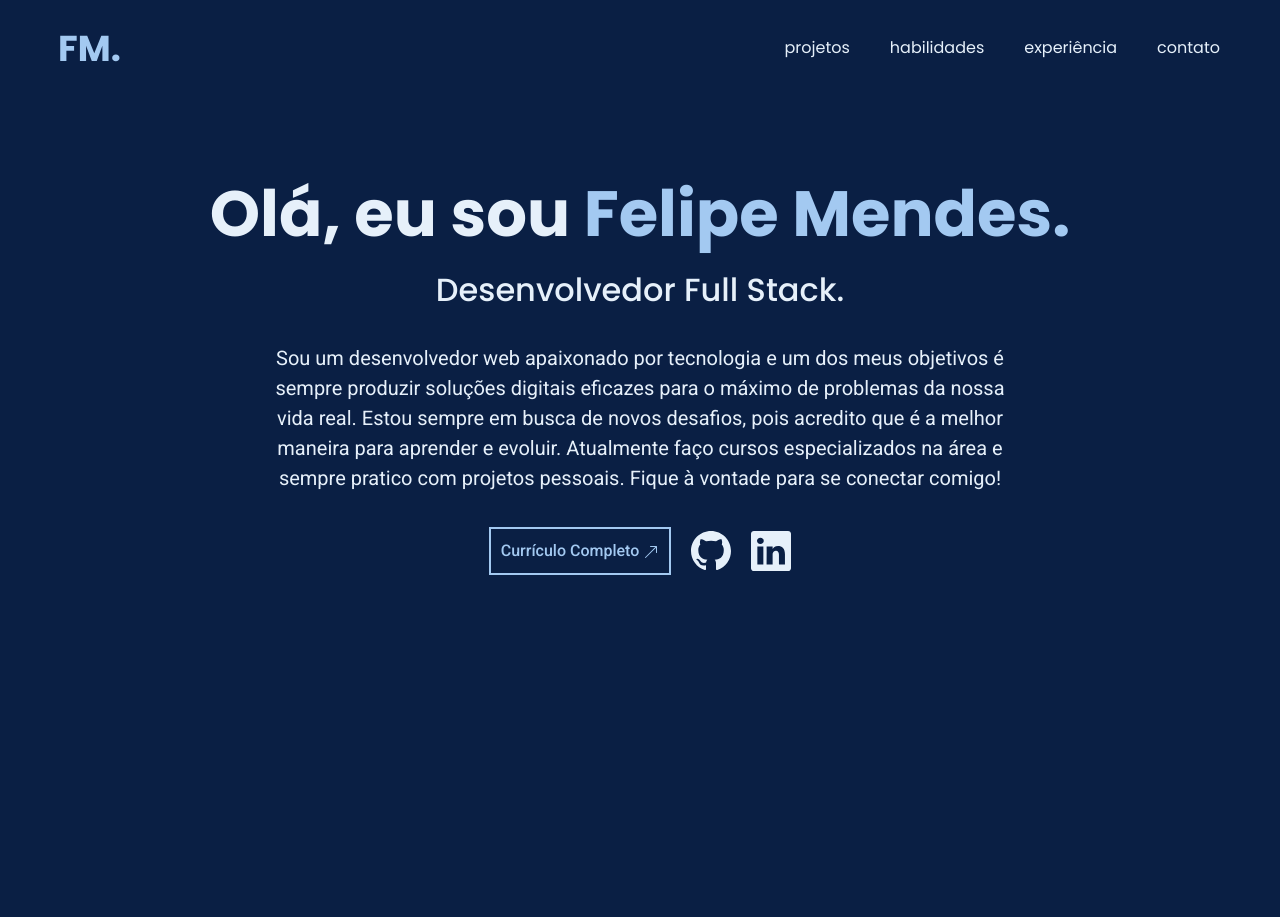
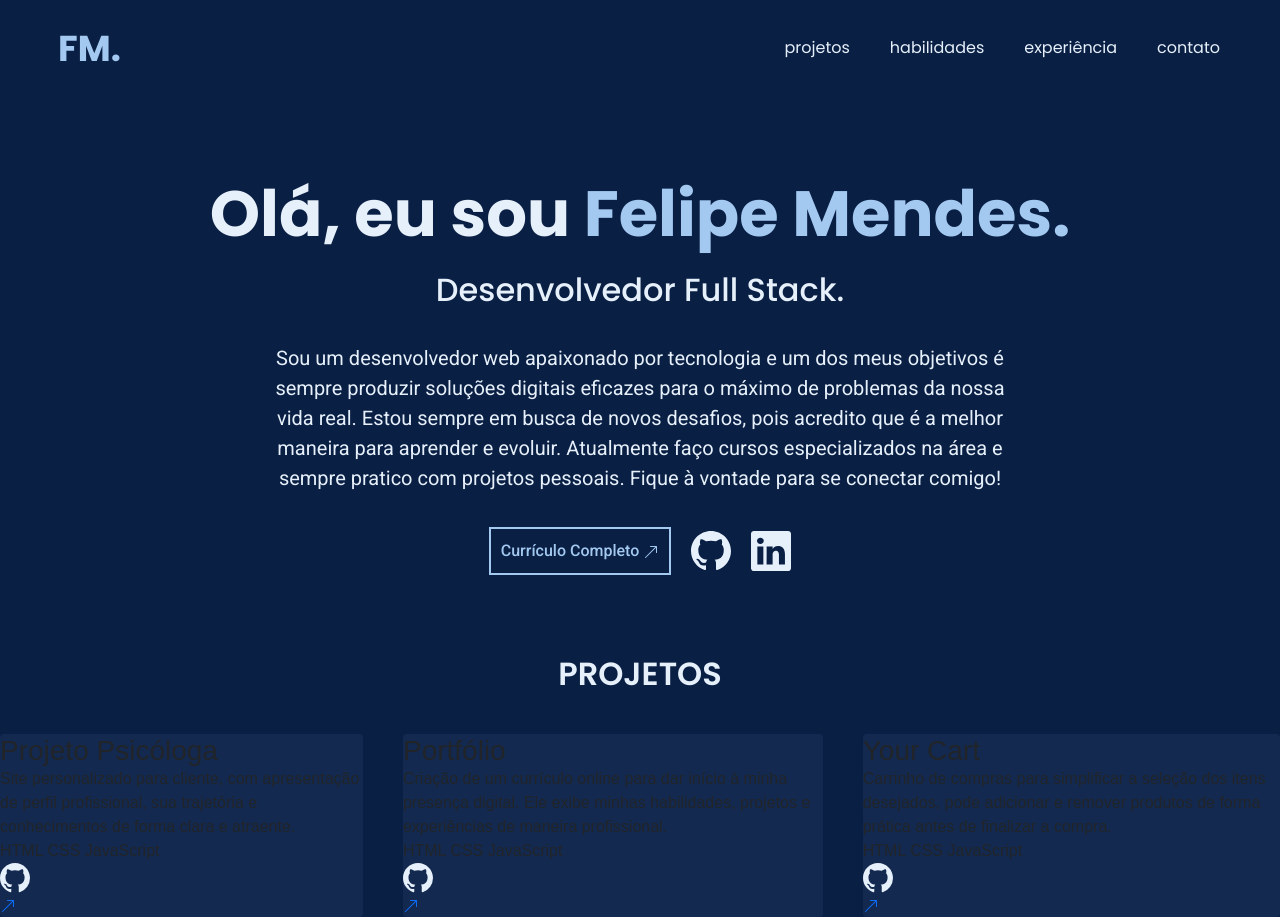
Before and after one commit to felipermendess/portfolio, a plain HTML site: page index.html in a window 1280 px wide. Before the commit the page ends 800 px from the top, so only its background shows below. Drawn offline with nearby package versions, Linux system fonts and the light colour scheme.

Commit message:
criando a seção de projetos

```diff
--- a/css/introducao.css
+++ b/css/introducao.css
@@ -151,7 +151,7 @@
         padding: 6px;
         font-size: 12px;
     }
-    .arrow-right-up{
+    .bi-arrow-up-right{
         width: 12px;
         height: 12px;
     }
@@ -166,7 +166,7 @@
         padding: 5px;
         font-size: 10px;
     }
-    .arrow-right-up{
+    .bi-arrow-up-right{
         width: 10px;
         height: 10px;
     }
--- /dev/null
+++ b/css/projetos.css
@@ -0,0 +1,21 @@
+.projetos{
+    margin-top: 80px;
+}
+
+.projetos h2{
+    text-align: center;
+    color: #E6F0FA;
+    font-weight: 600;
+    font-family: 'Poppins';
+}
+
+.cards{
+    display: flex;
+    gap: 40px;
+}
+
+.card-projeto-1, .card-projeto-2, .card-projeto-3{
+    background-color: #132950;
+    margin-top: 40px;
+    border-radius: 4px;
+}
--- a/css/style.css
+++ b/css/style.css
@@ -2,3 +2,4 @@
 @import './header.css';
 @import './menu-mobile.css';
 @import './introducao.css';
+@import './projetos.css';
--- a/index.html
+++ b/index.html
@@ -27,7 +27,8 @@
         </nav>
     </header>
 
-    <main class="introducao">
+    <main>
+        <section class="introducao">
             <h1 class="introducao-titulo">Olá, eu sou <span>Felipe Mendes.</span></h1>
             <h2 class="introducao-subtitulo">Desenvolvedor Full Stack.</h2>
             <p class="introducao-texto">
@@ -37,13 +38,60 @@
             </p>
             <div class="introducao-info">
                 <a href="#">
-                <span class="cv">Currículo Completo <svg class="arrow-right-up" xmlns="http://www.w3.org/2000/svg" width="16" height="16" fill="currentColor" class="bi bi-arrow-up-right" viewBox="0 0 16 16">
+                    <span class="cv">Currículo Completo <svg xmlns="http://www.w3.org/2000/svg" width="16" height="16" fill="currentColor" class="bi bi-arrow-up-right" viewBox="0 0 16 16">
                     <path fill-rule="evenodd" d="M14 2.5a.5.5 0 0 0-.5-.5h-6a.5.5 0 0 0 0 1h4.793L2.146 13.146a.5.5 0 0 0 .708.708L13 3.707V8.5a.5.5 0 0 0 1 0z"/>
                     </svg></span>
                 </a>
                 <a class="github" href="#"><img width="40" height="40" src="img/github.svg" alt="GitHub"></a>
                 <a class="linkedin" href="#"><img width="40" height="40" src="img/linkedin.svg" alt="Linkedin"></a>
             </div>
+        </section>
+
+        <section class="projetos" id="projetos">
+            <h2>PROJETOS</h2>
+            <div class="cards">
+                <div class="card-projeto-1">
+                    <h3>Projeto Psicóloga</h3>
+                    <p>Site personalizado para cliente, com apresentação de perfil profissional, sua trajetória e conhecimentos de forma clara e atraente.</p>
+                    <span>HTML</span>
+                    <span>CSS</span>
+                    <span>JavaScript</span>
+                    <a class="github" href="#"><img width="30" height="30" src="img/github.svg" alt="GitHub"></a>
+                    <a href="#">
+                        <svg xmlns="http://www.w3.org/2000/svg" width="16" height="16" fill="currentColor" class="bi bi-arrow-up-right" viewBox="0 0 16 16">
+                        <path fill-rule="evenodd" d="M14 2.5a.5.5 0 0 0-.5-.5h-6a.5.5 0 0 0 0 1h4.793L2.146 13.146a.5.5 0 0 0 .708.708L13 3.707V8.5a.5.5 0 0 0 1 0z"/>
+                        </svg>
+                    </a>
+                </div>
+                <div class="card-projeto-2">
+                    <h3>Portfólio</h3>
+                    <p>Criação de um currículo online para dar início à minha presença digital. Ele exibe minhas habilidades, projetos e experiências de maneira profissional.</p>
+                    <span>HTML</span>
+                    <span>CSS</span>
+                    <span>JavaScript</span>
+                    <a class="github" href="#"><img width="30" height="30" src="img/github.svg" alt="GitHub"></a>
+                    <a href="#">
+                        <svg xmlns="http://www.w3.org/2000/svg" width="16" height="16" fill="currentColor" class="bi bi-arrow-up-right" viewBox="0 0 16 16">
+                        <path fill-rule="evenodd" d="M14 2.5a.5.5 0 0 0-.5-.5h-6a.5.5 0 0 0 0 1h4.793L2.146 13.146a.5.5 0 0 0 .708.708L13 3.707V8.5a.5.5 0 0 0 1 0z"/>
+                        </svg>
+                    </a>
+                </div>
+                <div class="card-projeto-3">
+                    <h3>Your Cart</h3>
+                    <p>Carrinho de compras para simplificar a seleção dos itens desejados, pode adicionar e remover produtos de forma prática antes de finalizar a compra.</p>
+                    <span>HTML</span>
+                    <span>CSS</span>
+                    <span>JavaScript</span>
+                    <a class="github" href="#"><img width="30" height="30" src="img/github.svg" alt="GitHub"></a>
+                    <a href="#">
+                        <svg xmlns="http://www.w3.org/2000/svg" width="16" height="16" fill="currentColor" class="bi bi-arrow-up-right" viewBox="0 0 16 16">
+                        <path fill-rule="evenodd" d="M14 2.5a.5.5 0 0 0-.5-.5h-6a.5.5 0 0 0 0 1h4.793L2.146 13.146a.5.5 0 0 0 .708.708L13 3.707V8.5a.5.5 0 0 0 1 0z"/>
+                        </svg>
+                    </a>
+                </div>
+            </div>
+        </section>
+
     </main>
 
     <script type="module" src="js/script.js"></script>
```
Lines whose indentation alone changed are shown as unchanged.
